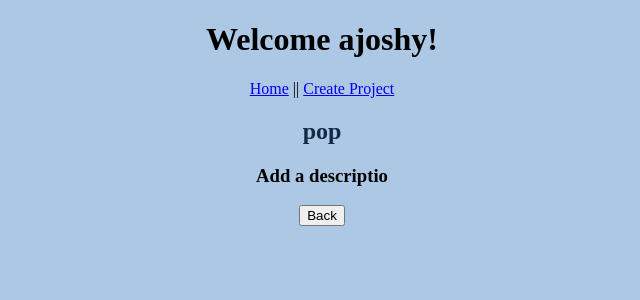
After one commit to michaelslusser/ITIS3155ProjectTracker, a Flask app: page /view_project/1/view_task/1 in a window 1280 px wide. The commit adds this page. Shown: the top 300 px of the page, without its empty margins (318-958 px from the left). Run offline with Flask 3, Linux system fonts and the light colour scheme; data comes from the database, SQL or seed files in the repository; both versions use the stored data as it was after the commit.

Commit message:
Created new html page to display task title and desc and added routing read tasks

```diff
--- a/app.py
+++ b/app.py
@@ -100,5 +100,14 @@ def edit_task(project_id, t_id):
         a_user = db.session.query(User).filter_by(email='ajoshy@uncc.edu').one()
         return render_template('new_task.html', user=a_user, project=my_project, task=my_task)
 
+@app.route('/view_project/<project_id>/view_task/<t_id>', methods=['GET','POST'])
+def view_task(project_id, t_id):
+    a_user = db.session.query(User).filter_by(email='ajoshy@uncc.edu').one()
+    my_project = find_project_by_id(project_id)
+    my_task = find_task_by_id(project_id, t_id)
+    #testing
+    return render_template('view_task.html', project=my_project, user=a_user, task=my_task)
+
+
 # start server at http://127.0.0.1:5000
 app.run(host=os.getenv('IP', '127.0.0.1'),port=int(os.getenv('PORT', 5000)),debug=True)
--- a/templates/view_project.html
+++ b/templates/view_project.html
@@ -26,7 +26,7 @@
                 {% for task in proj_tasks%}
                 <!--Add start of for loop here-->
                 <tr>
-                    <td>{{task.title}}</td>
+                    <td><a href="{{ url_for('view_task', project_id=project.id, t_id=task.id)}}">{{task.title}}</a></td>
                     <td>{{task.description}}</td>
                     <td>
                         <form action="{{url_for('edit_task',project_id=project.id,t_id=task.id)}}" method = "get">
--- /dev/null
+++ b/templates/view_task.html
@@ -0,0 +1,26 @@
+<!-- landing page for app -->
+<!DOCTYPE html>
+<html lang="en">
+    <head>
+        <meta charset="utf-8">
+        <meta name="viewport" content="width=device-width, initial-scale=1">
+        <title>View Project</title>
+        <!--styles-->
+        <link rel="stylesheet" href="{{ url_for('static', filename='main.css')}}">
+    </head>
+    <body>
+        <h1>Welcome {{user.username}}!</h1>
+        <nav>
+            <!--Add other pages-->
+            <a href="{{ url_for('index') }}">Home</a> ||
+            <a href="{{ url_for('new_project') }}">Create Project</a>
+        </nav>
+        <div class="projectView">
+            <h2>{{task.title}}</h2>
+            <h3>{{task.description}}</h3>
+            <form action="{{ url_for('get_project', project_id=project.id)}}" method = "get">
+                <input type="submit" value="Back">
+            </form>
+        </div>
+    </body>
+</html>
```
Also changed, not shown: instance/project_app.db.
